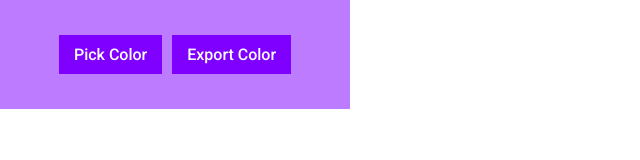
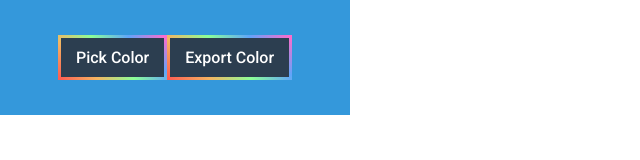
Before and after one commit to Dj1236/chrome-extensions, a browser extension: page BrowsePick/index.html in a window 1280 px wide. Shown: the whole page, without its empty margins (0-640 px from the left). Drawn offline with Linux system fonts and the light colour scheme.

Commit message:
added some style to enhance ui

```diff
--- a/BrowsePick/style.css
+++ b/BrowsePick/style.css
@@ -1,73 +1,88 @@
 @import url('https://fonts.googleapis.com/css2?family=Roboto:wght@500&display=swap');
-*{
+
+* {
     margin: 0;
     padding: 0;
     box-sizing: border-box;
     font-family: 'Roboto', sans-serif;
 }
 
-.container{
-    background-color: #fff;
+.container {
+    background-color: #f0f0f0; /* Light grey background */
     width: 350px;
 }
 
-.container :where(.picker,header, .all-colors){
+.container :where(.picker, header, .all-colors) {
     display: flex;
     align-items: center;
 }
+
 .container .picker {
     padding: 35px 0;
-    background-color: #bd7bff;
+    background-color: #3498db; /* Button color: Blue */
     justify-content: center;
 }
-.picker #picker-btn{
-    margin-right: 10px;
-}
-.picker #picker-btn, .picker #export-btn{
-    border: none;
+
+.picker #picker-btn,
+.picker #export-btn {
+    border: 3px solid;
+    border-image: linear-gradient(45deg, #fd5e53, #f5b461, #8cff98, #60a5fa, #ff6bcb); /* Gradient border */
+    border-image-slice: 1; /* Ensure the border-image covers the entire border */
     outline: none;
     color: #fff;
     cursor: pointer;
     font-size: 1rem;
     padding: 10px 15px;
-    background-color: #8000ff;
-    transition: all 0.3s ease;
+    background-color: #2c3e50; /* Button background: Dark blue */
+    transition: background-color 0.3s ease; /* Adding transition for color change */
 }
-.picker #picker-btn:hover, .picker #export-btn:hover{
-    background-color: #4c0099;
+
+.picker #picker-btn:hover,
+.picker #export-btn:hover {
+    background-color: #34495e; /* Darker blue on hover */
+    transform: translateY(-3px);
+    box-shadow: 0 4px 6px rgba(0, 0, 0, 0.1);
 }
-.color-list{
+
+.color-list {
     margin: 10px 15px;
 }
-.color-list header{
+
+.color-list header {
     justify-content: space-between;
 }
-header .title{
+
+header .title {
     font-size: 1rem;
 }
-header #clear-btn{
+
+header #clear-btn {
     font-size: 0.9rem;
     cursor: pointer;
-    color: #bd7bff;
+    color: #3498db; /* Clear button color: Blue */
 }
 
-header #clear-btn:hover{
-    color: #8500d2;
+header #clear-btn:hover {
+    color: #2980b9; /* Darker blue on hover */
 }
-.color-list .all-colors{
+
+.color-list .all-colors {
     flex-wrap: wrap;
     list-style: none;
     margin: 10px 0 0;
 }
-.color-list.hide{
+
+.color-list.hide {
     display: none;
 }
-.all-colors .color{
+
+.all-colors .color {
     display: flex;
     cursor: pointer;
     margin-bottom: 10px;
     width: calc(100% / 3);
 }
+
 .all-colors .rect {
     height: 22px;
     width: 22px;
@@ -75,58 +90,65 @@ header #clear-btn:hover{
     margin-right: 3px;
     border-radius: 3px;
 }
-.all-colors .color span{
+
+.all-colors .color span {
     font-size: 0.86rem;
     font-weight: 500;
     text-transform: uppercase;
 }
-.color-popup{
+
+.color-popup {
     position: fixed;
     top: 52px;
     left: 50%;
-    transform: translate(-50%,-50%);
+    transform: translate(-50%, -50%);
     width: 300px;
-    background-color: #ffff;
+    background-color: #fff; /* Popup background: White */
     border-radius: 5px;
-    box-shadow: 0 2px 4px rgba(0 ,0,0,0.2);
+    box-shadow: 0 2px 4px rgba(0, 0, 0, 0.2);
     z-index: 9999;
 }
-.color-popup-content{
+
+.color-popup-content {
     padding: 20px;
 }
-.color-info{
+
+.color-info {
     display: flex;
     align-items: center;
 }
-.color-preview{
+
+.color-preview {
     width: 50px;
     height: 50px;
     border-radius: 5px;
     margin-right: 10px;
 }
-.color-details{
+
+.color-details {
     flex-grow: 1;
 }
-.color-value{
+
+.color-value {
     display: flex;
     align-items: center;
     margin-bottom: 5px;
-
 }
 
-.label{
+.label {
     font-weight: bold;
     margin-right: 5px;
 }
 
-.value{
+.value {
     cursor: pointer;
 }
-span.close-popup{
+
+span.close-popup {
     font-size: 19px;
     cursor: pointer;
     float: right;
-    background-color: red;
+    background-color: #e74c3c; /* Close button color: Red */
     color: #fff;
     border-radius: 50%;
     width: 22px;
```
